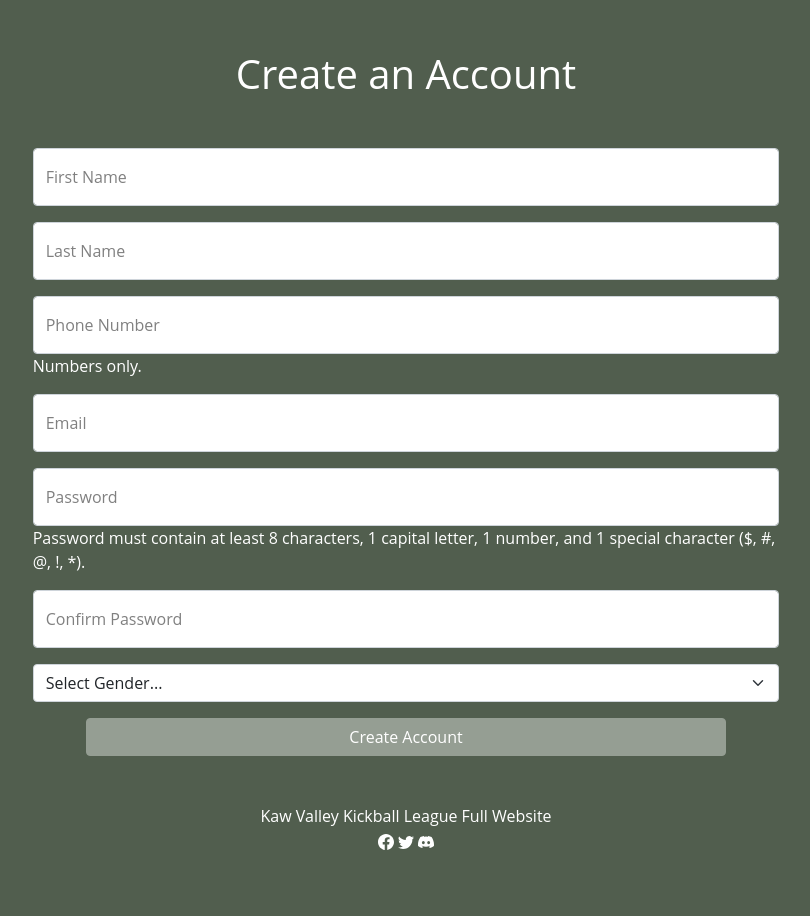
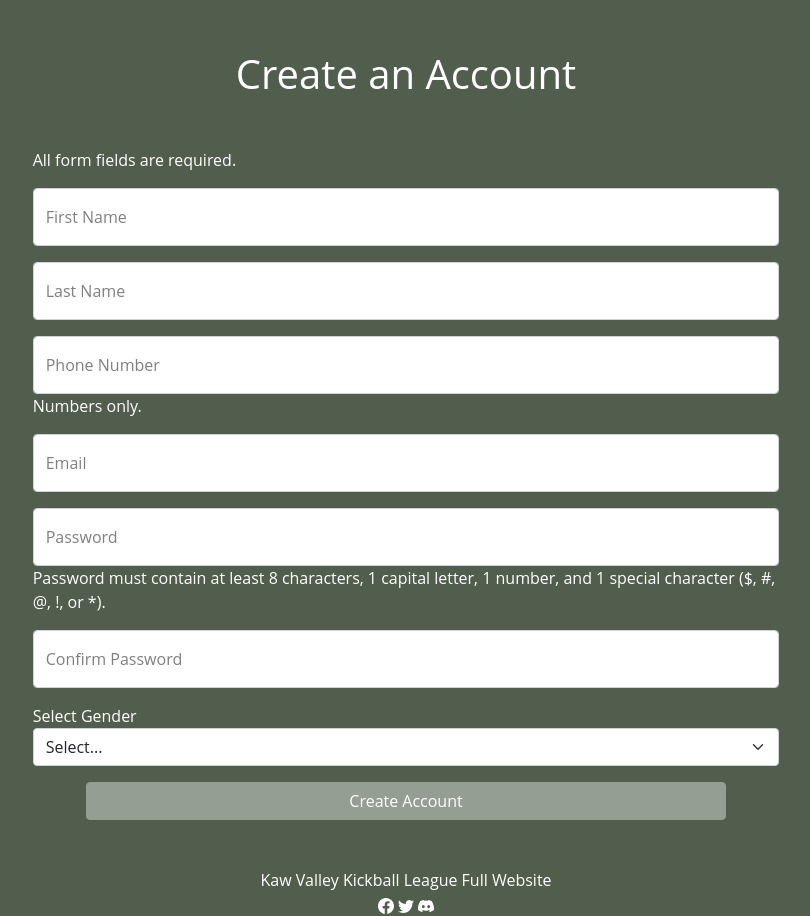
Before and after one commit to e-karr/cs50-final-project, a Flask app: page /account in a window 1280 px wide. Shown: the part 56-972 px from the top of the page, without its empty margins (234-1044 px from the left). Before the commit the page ends 906 px from the top, so only its background shows below. Run offline with Flask 2, Linux system fonts and the light colour scheme; some libraries are stand-ins or nearby versions.

Commit message:
adding client-side validation to account.html form. add validation to HTML file

```diff
--- a/templates/account.html
+++ b/templates/account.html
@@ -8,41 +8,45 @@
 
     <h1 class="page-title">Create an Account</h1>
 
+    <p class="col-sm-7 mx-auto mb-3">All form fields are required.</p>
+
     <form action="/account" method="post">
 
         <div class="form-floating col-sm-7 mx-auto mb-3">
-            <input type="text" class="form-control" id="floatingInput" placeholder="First name" name="firstname">
-            <label for="floatingInput">First Name</label>
+            <input type="text" class="form-control" id="first-name" placeholder="First name" name="firstname" required>
+            <label for="first-name">First Name</label>
         </div>
         <div class="form-floating col-sm-7 mx-auto mb-3">
-            <input type="text" class="form-control" id="floatingInput" placeholder="Last name" name="lastname">
-            <label for="floatingInput">Last Name</label>
+            <input type="text" class="form-control" id="last-name" placeholder="Last name" name="lastname" required>
+            <label for="last-name">Last Name</label>
         </div>
         <div class="form-floating col-sm-7 mx-auto">
-            <input type="tel" class="form-control" id="floatingInput" placeholder="Phone number" name="phonenumber">
-            <label for="floatingInput">Phone Number</label>
+            <input type="tel" class="form-control" id="phone-number" placeholder="Phone number" name="phonenumber" required pattern="/^[0-9]+$/">
+            <label for="phone-number">Phone Number</label>
         </div>
         <div class="col-sm-7 mx-auto mb-3">
             <p>Numbers only.</p>
         </div>
         <div class="form-floating col-sm-7 mx-auto mb-3">
-            <input type="email" class="form-control" id="floatingInput" name="email" placeholder="Email">
-            <label for="floatingInput">Email</label>
+            <input type="email" class="form-control" id="email" name="email" placeholder="Email" required>
+            <label for="email">Email</label>
         </div>
         <div class="form-floating col-sm-7 mx-auto">
-            <input type="password" class="form-control" id="floatingInput" name="password" placeholder="Password">
-            <label for="floatingInput">Password</label>
+            <input type="password" class="form-control" id="password" name="password" placeholder="Password" required pattern="(?=^.{8,}$)(?=.*\d)(?=.*[$|#|@|!|*])(?![.\n])(?=.*[A-Z])(?=.*[a-z]).*$">
+            <label for="password">Password</label>
         </div>
         <div class="col-sm-7 mx-auto mb-3">
-            <p>Password must contain at least 8 characters, 1 capital letter, 1 number, and 1 special character ($, #, @, !, *).</p>
+            <p>Password must contain at least 8 characters, 1 capital letter, 1 number, and 1 special character ($, #, @, !, or *).</p>
         </div>
         <div class="form-floating col-sm-7 mx-auto mb-3">
-            <input type="password" class="form-control" id="floatingInput" name="confirmation" placeholder="Confirm Password">
-            <label for="floatingInput">Confirm Password</label>
+            <input type="password" class="form-control" id="confirm-password" name="confirmation" placeholder="Confirm Password" required>
+            <label for="confirm-password">Confirm Password</label>
+            <div class="error-msg"></div>
         </div>
         <div class="col-sm-7 mx-auto mb-3">
-            <select class="form-select" name="gender">
-              <option disabled selected>Select Gender...</option>
+            <label for="gender">Select Gender</label>
+            <select class="form-select" name="gender" id="gender" required>
+              <option disabled selected>Select...</option>
               <option>Male</option>
               <option>Female</option>
               <option>Non-Binary</option>
```
